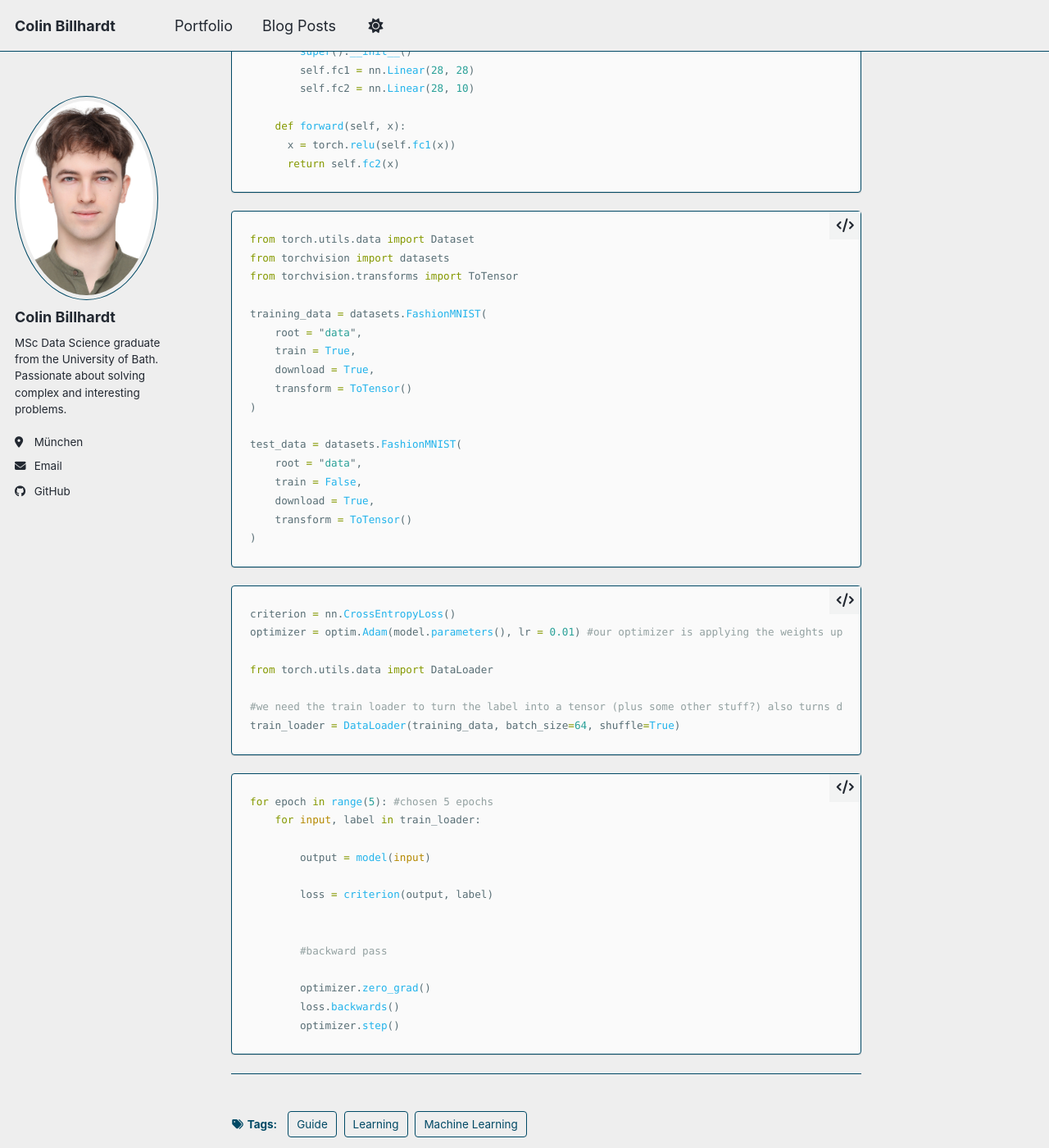
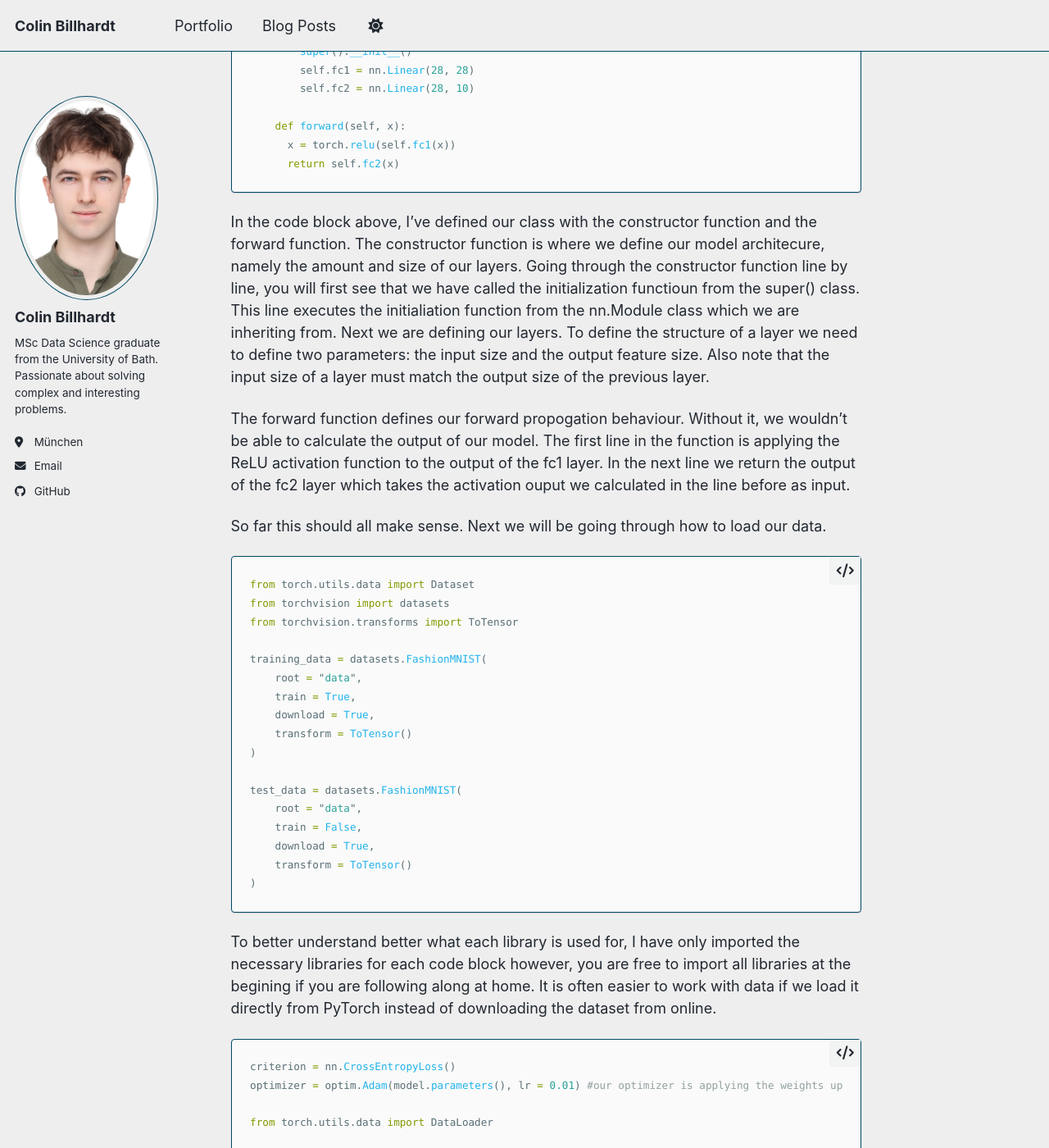
Before and after one commit to Colin-B-Billhardt/Colin-B-Billhardt.github.io, a Jekyll site: the page built from _posts/2013-08-14-pytorch-guide.md, in a window 1280 px wide and 1400 px high, scrolled down 1229 px. Shown: the whole window at 82% size. Built offline with Jekyll 4.4.1, drawn with Linux system fonts in a browser that asks for light colours; a script bundle is joined from its source files by our own code; library files that are not in the unit come from our copies; some of the changed text lies outside the part shown.

Commit message:
Update 2013-08-14-pytorch-guide.md

````diff
--- a/_posts/2013-08-14-pytorch-guide.md
+++ b/_posts/2013-08-14-pytorch-guide.md
@@ -35,6 +35,12 @@ class Net(nn.Module):
       return self.fc2(x)
 ```
 
+In the code block above, I've defined our class with the constructor function and the forward function. The constructor function is where we define our model architecure, namely the amount and size of our layers. Going through the constructor function line by line, you will first see that we have called the initialization functioun from the super() class. This line executes the initialiation function from the nn.Module class which we are inheriting from. Next we are defining our layers. To define the structure of a layer we need to define two parameters: the input size and the output feature size. Also note that the input size of a layer must match the output size of the previous layer.
+
+The forward function defines our forward propogation behaviour. Without it, we wouldn't be able to calculate the output of our model. The first line in the function is applying the ReLU activation function to the output of the fc1 layer. In the next line we return the output of the fc2 layer which takes the activation ouput we calculated in the line before as input.
+
+So far this should all make sense. Next we will be going through how to load our data.
+
 ```python
 from torch.utils.data import Dataset
 from torchvision import datasets
@@ -54,6 +60,8 @@ test_data = datasets.FashionMNIST(
     transform = ToTensor()
 )
 ```
+To better understand better what each library is used for, I have only imported the necessary libraries for each code block however, you are free to import all libraries at the begining if you are following along at home. It is often easier to work with data if we load it directly from PyTorch instead of downloading the dataset from online.
+
 ```python
 criterion = nn.CrossEntropyLoss()
 optimizer = optim.Adam(model.parameters(), lr = 0.01) #our optimizer is applying the weights update formula?
````
